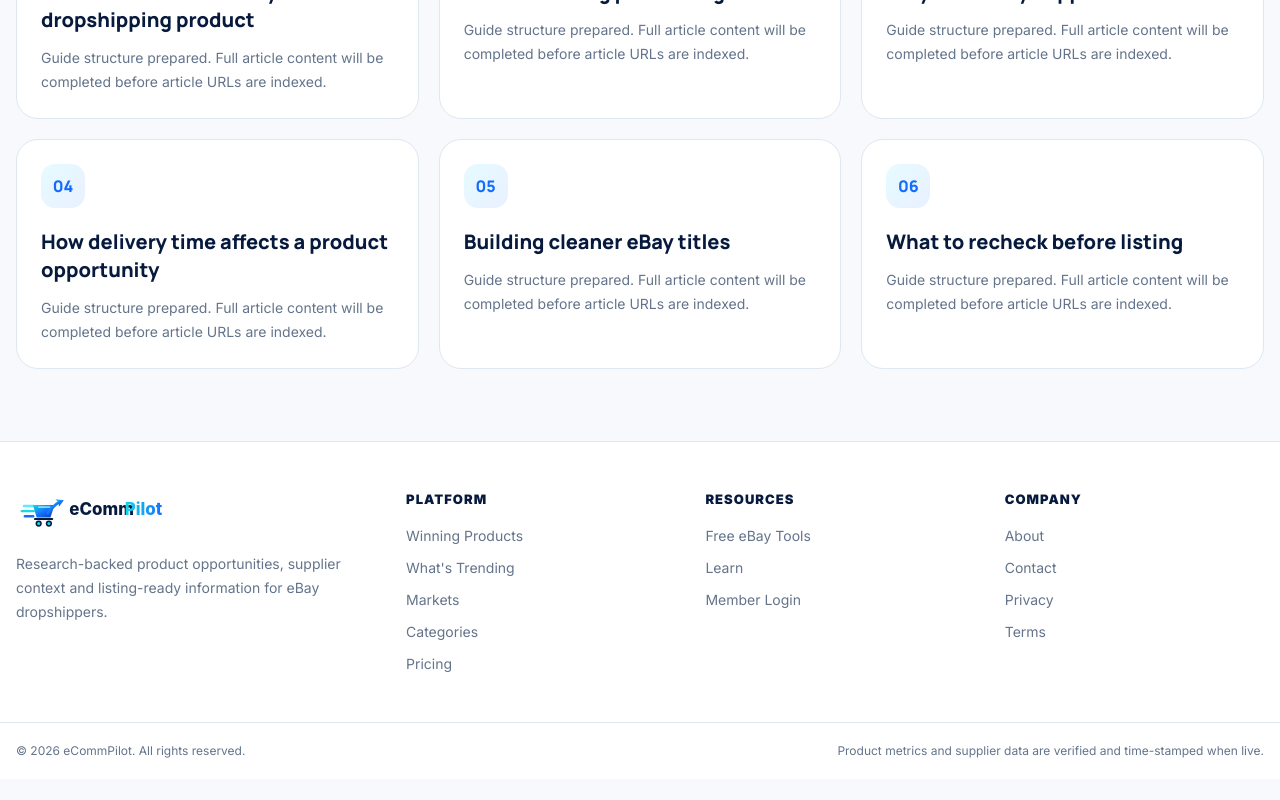
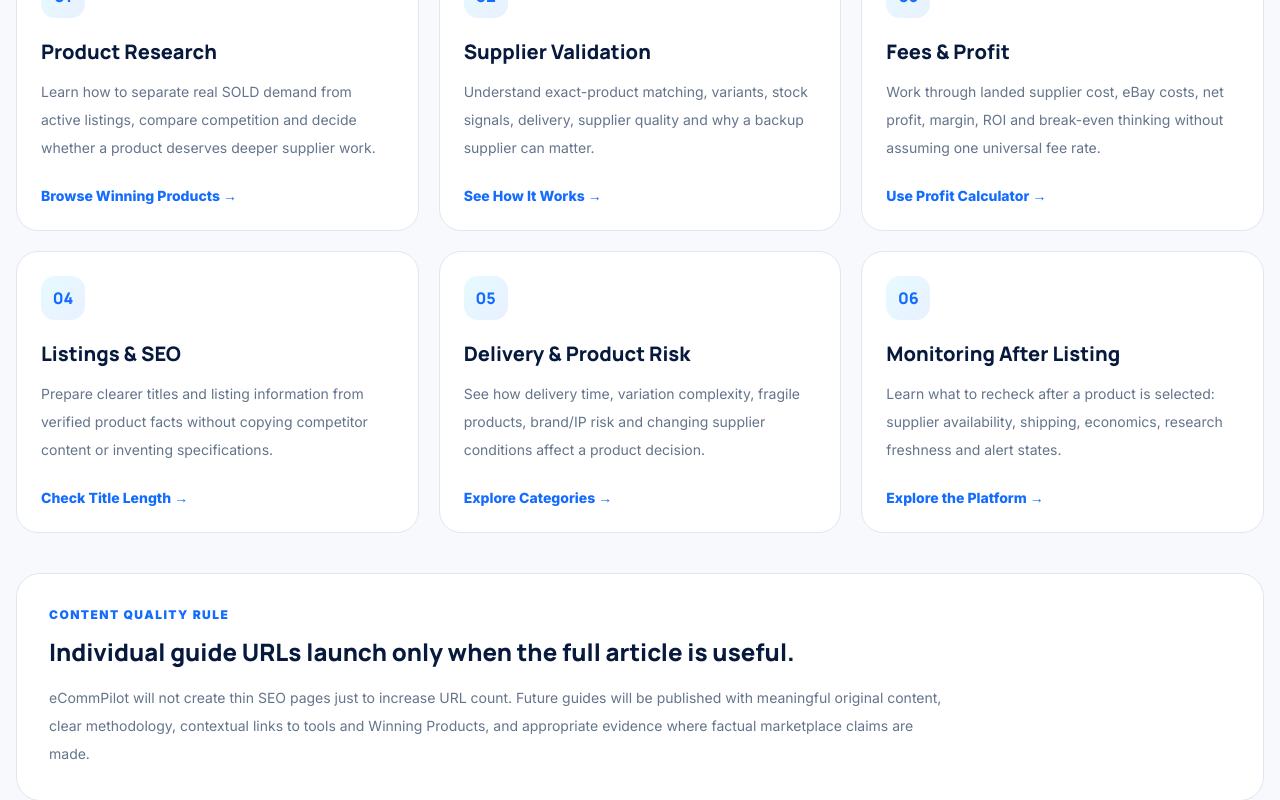
Before and after one commit to ponzey717/ecommpilot-main, a Next.js app: page /learn in a window 1280 px wide. Shown: the part 680-1480 px from the top of the page. Before the commit the page ends 1459 px from the top, so only its background shows below. Built offline with nearby package versions, Linux system fonts and the light colour scheme.

Commit message:
feat: turn Learn into a useful non-thin learning hub

```diff
--- a/src/app/learn/page.tsx
+++ b/src/app/learn/page.tsx
@@ -1,43 +1,87 @@
 import type { Metadata } from "next";
+import Link from "next/link";
 import { PageHero } from "@/components/site/page-hero";
 import { PageShell } from "@/components/site/page-shell";
+import { routes } from "@/config/routes";
 import { buildMetadata } from "@/lib/seo/metadata";
 
 export const metadata: Metadata = buildMetadata({
-  title: "Learn eBay Product Research",
-  description: "Practical eCommPilot guides for eBay product research, supplier validation, profit calculations and listing preparation.",
+  title: "Learn eBay Dropshipping & Product Research",
+  description:
+    "Practical eCommPilot learning paths for eBay product research, supplier validation, fees, profit, listings and product monitoring.",
   path: "/learn",
 });
 
-const guides = [
-  "How to evaluate an eBay dropshipping product",
-  "Understanding profit margin vs ROI",
-  "Why a standby supplier matters",
-  "How delivery time affects a product opportunity",
-  "Building cleaner eBay titles",
-  "What to recheck before listing",
-];
+const tracks = [
+  {
+    title: "Product Research",
+    text: "Learn how to separate real SOLD demand from active listings, compare competition and decide whether a product deserves deeper supplier work.",
+    action: "Browse Winning Products",
+    href: routes.winningProducts,
+  },
+  {
+    title: "Supplier Validation",
+    text: "Understand exact-product matching, variants, stock signals, delivery, supplier quality and why a backup supplier can matter.",
+    action: "See How It Works",
+    href: routes.howItWorks,
+  },
+  {
+    title: "Fees & Profit",
+    text: "Work through landed supplier cost, eBay costs, net profit, margin, ROI and break-even thinking without assuming one universal fee rate.",
+    action: "Use Profit Calculator",
+    href: "/free-tools/profit-margin-calculator",
+  },
+  {
+    title: "Listings & SEO",
+    text: "Prepare clearer titles and listing information from verified product facts without copying competitor content or inventing specifications.",
+    action: "Check Title Length",
+    href: "/free-tools/title-length-checker",
+  },
+  {
+    title: "Delivery & Product Risk",
+    text: "See how delivery time, variation complexity, fragile products, brand/IP risk and changing supplier conditions affect a product decision.",
+    action: "Explore Categories",
+    href: routes.categories,
+  },
+  {
+    title: "Monitoring After Listing",
+    text: "Learn what to recheck after a product is selected: supplier availability, shipping, economics, research freshness and alert states.",
+    action: "Explore the Platform",
+    href: routes.pricing,
+  },
+] as const;
 
 export default function LearnPage() {
   return (
     <PageShell darkHeader>
       <PageHero
         eyebrow="Learn"
-        title="Practical research guidance for eBay sellers."
-        description="The Learn hub will support Winning Products and the free tools with evergreen guidance, not thin SEO filler."
+        title="Practical eBay dropshipping guidance built around the real workflow."
+        description="Start with product demand, validate the supplier, understand the economics, prepare the listing and keep watching what changes."
       />
       <section className="py-14 md:py-18">
         <div className="site-container">
           <div className="grid gap-5 md:grid-cols-2 xl:grid-cols-3">
-            {guides.map((guide,index) => (
-              <article key={guide} className="feature-card">
+            {tracks.map((track,index) => (
+              <article key={track.title} className="feature-card flex flex-col">
                 <span className="feature-number">{String(index + 1).padStart(2,"0")}</span>
-                <h2 className="mt-5 text-xl font-extrabold text-[var(--navy)]">{guide}</h2>
-                <p className="mt-3 text-sm leading-6 text-[var(--muted)]">
-                  Guide structure prepared. Full article content will be completed before article URLs are indexed.
-                </p>
+                <h2 className="mt-5 text-xl font-extrabold text-[var(--navy)]">{track.title}</h2>
+                <p className="mt-3 flex-1 text-sm leading-7 text-[var(--muted)]">{track.text}</p>
+                <Link href={track.href} className="mt-6 text-sm font-extrabold text-[var(--blue)]">
+                  {track.action} →
+                </Link>
               </article>
             ))}
+          </div>
+
+          <div className="mt-10 rounded-[24px] border border-[var(--border)] bg-white p-6 md:p-8">
+            <p className="eyebrow">Content quality rule</p>
+            <h2 className="mt-3 text-2xl font-extrabold text-[var(--navy)]">
+              Individual guide URLs launch only when the full article is useful.
+            </h2>
+            <p className="mt-4 max-w-4xl text-sm leading-7 text-[var(--muted)]">
+              eCommPilot will not create thin SEO pages just to increase URL count. Future guides will be published with meaningful original content, clear methodology, contextual links to tools and Winning Products, and appropriate evidence where factual marketplace claims are made.
+            </p>
           </div>
         </div>
       </section>
```
